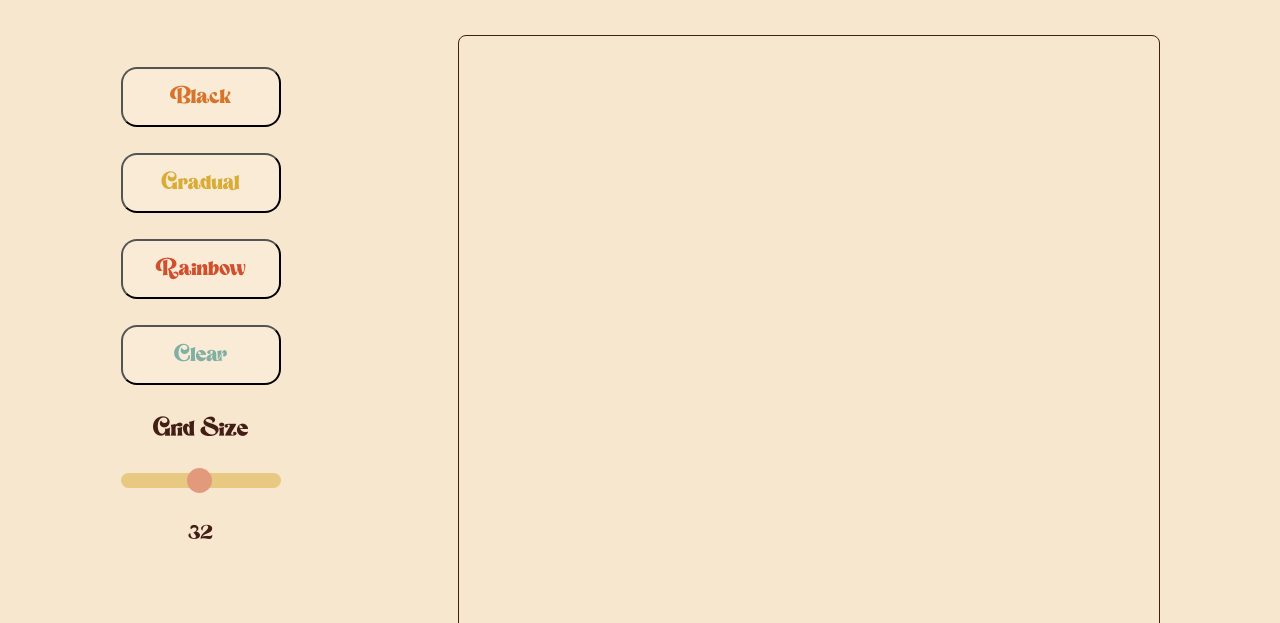
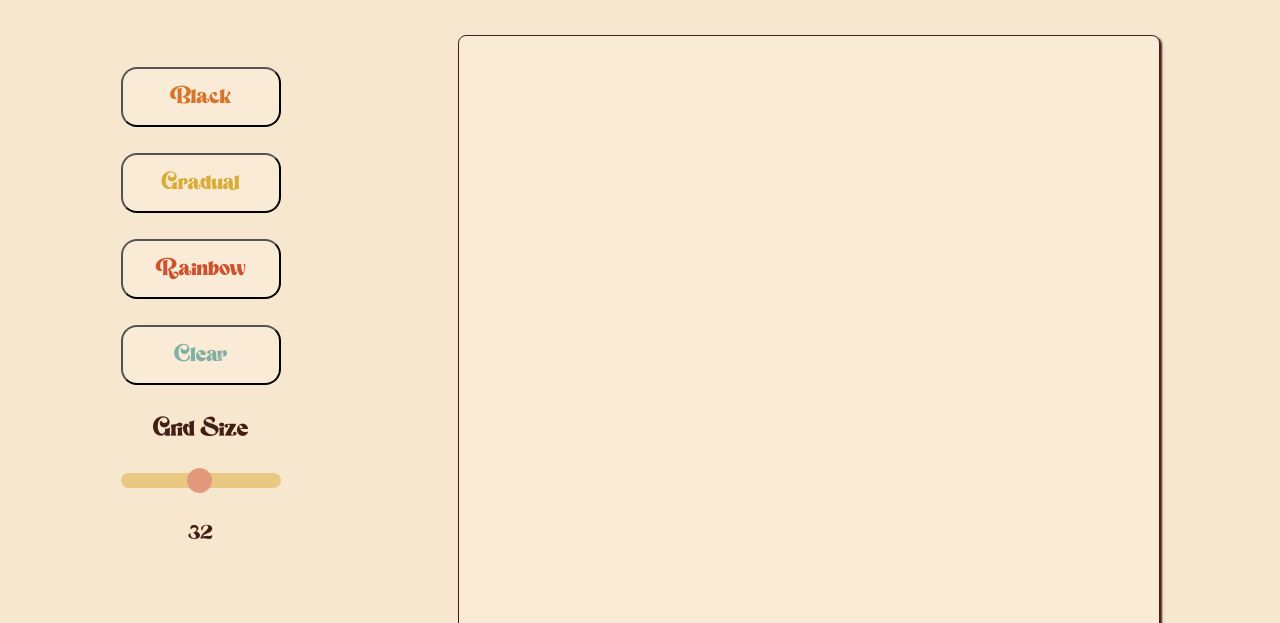
Before and after one commit to theozmann/etch-a-sketch, a plain HTML site: page index.html in a window 1280 px wide. Shown: the part 177-800 px from the top of the page. Drawn offline with Linux system fonts and the light colour scheme.

Commit message:
slight change to css to clean up page look

```diff
--- a/style.css
+++ b/style.css
@@ -12,7 +12,6 @@
 body {
     background-color: #f7e7ce;
     font-size: 16px;
-    line-height: 1.5;
     display: flex;
     flex-direction: column;
     min-height: 100vh;
@@ -34,7 +33,6 @@ body {
 }
 
 .main {
-    /* background-color: #eee; */
     height: 70vh;
     padding: 16px;
     flex: 1;
@@ -52,7 +50,6 @@ body {
     flex-direction: column;
     align-content: center;
     justify-content: flex-start;
-    height: 100%;
     gap: 26px;
 }
 
@@ -94,7 +91,6 @@ button:hover {
 
 .buttons .secret-btn {
     margin-top: auto;
-    margin-bottom: 32px;
     opacity: 0;
 }
 
@@ -137,6 +133,8 @@ button:hover {
     width: 700px;
     border: 1px solid #431e15;
     border-radius: 8px;
+    background-color: antiquewhite;
+    box-shadow: 2px 2px 2px #431e15;
 }
 
 .footer {
```
